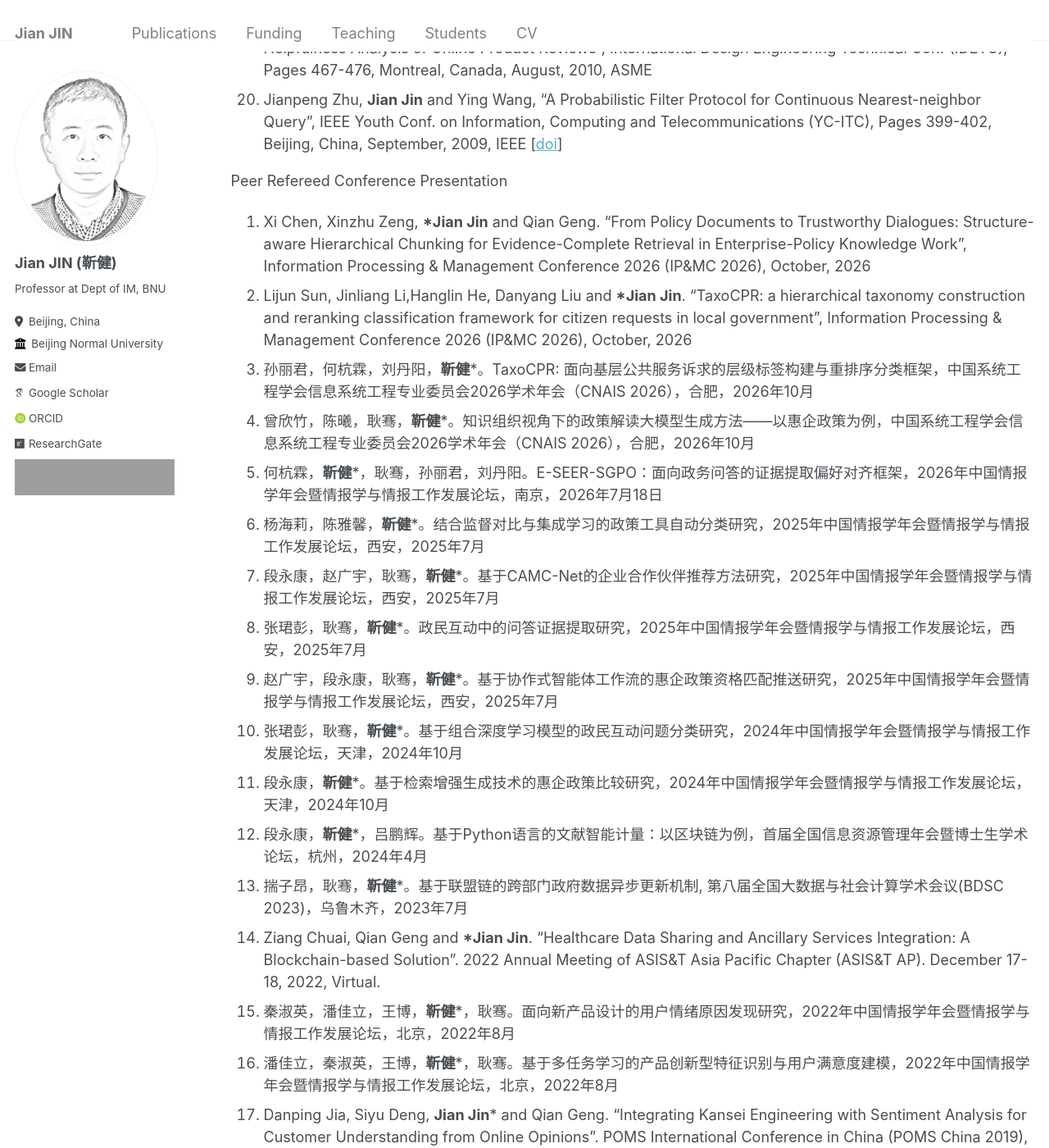
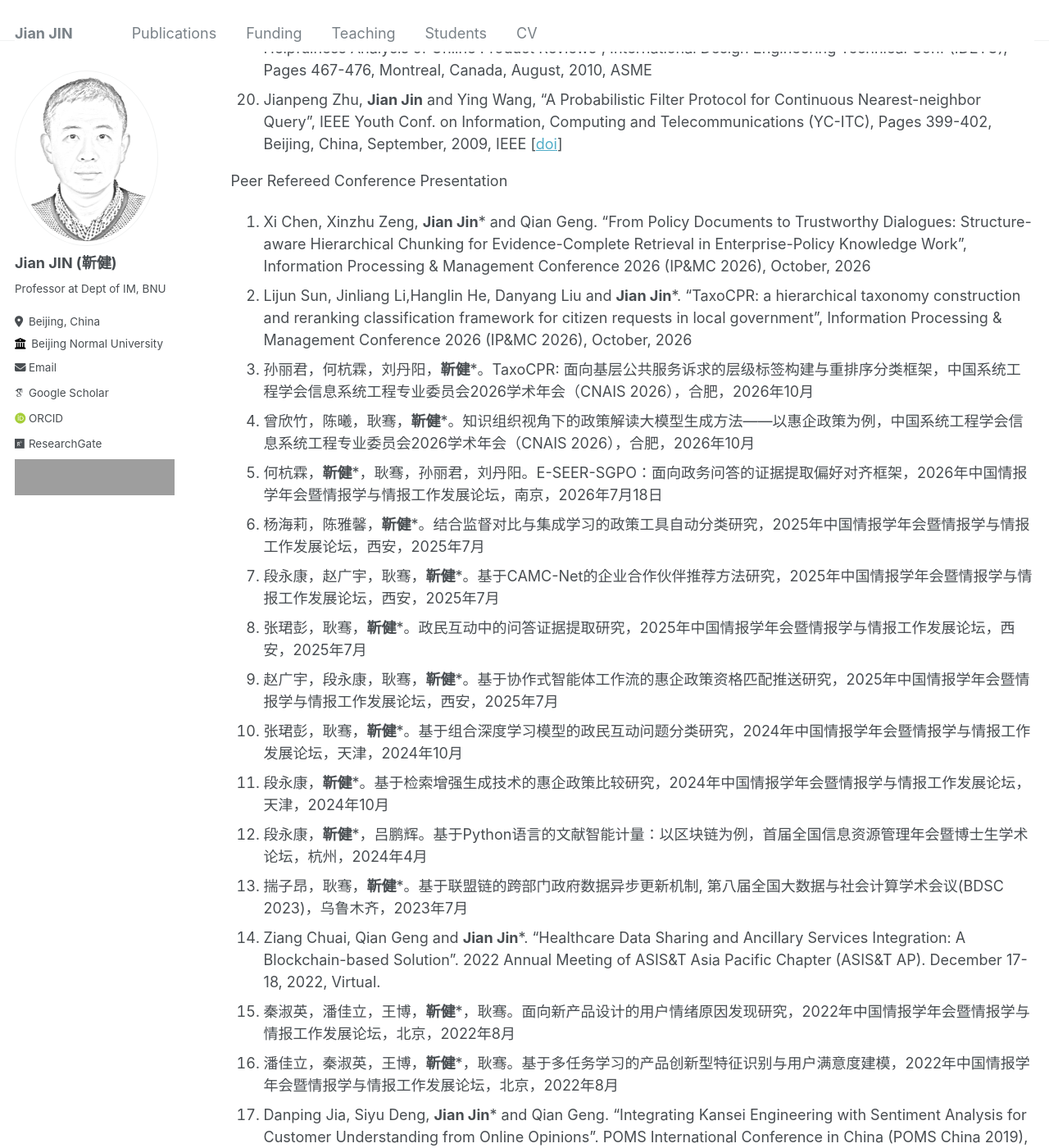
Before and after one commit to xjtujay/xjtujay.github.io, a Jekyll site: the page built from _pages/publications.md, in a window 1280 px wide and 1400 px high, scrolled down 6938 px. Shown: the whole window at 82% size. Built offline with Jekyll 4.4.1, drawn with Linux system fonts in a browser that asks for light colours; some web fonts are replaced; grey boxes are pictures that could not be loaded.

```diff
--- a/_pages/publications.md
+++ b/_pages/publications.md
@@ -109,8 +109,8 @@ Peer Refereed Conference Paper
 1.	Jianpeng Zhu, **Jian Jin** and Ying Wang, "A Probabilistic Filter Protocol for Continuous Nearest-neighbor Query", IEEE Youth Conf. on Information, Computing and Telecommunications (YC-ITC), Pages 399-402, Beijing, China, September, 2009, IEEE [[doi](https://doi.org/10.1109/YCICT.2009.5382333)]
 
 Peer Refereed Conference Presentation
-25.	Xi Chen, Xinzhu Zeng, ***Jian Jin** and Qian Geng. "From Policy Documents to Trustworthy Dialogues: Structure-aware Hierarchical Chunking for Evidence-Complete Retrieval in Enterprise-Policy Knowledge Work", Information Processing & Management Conference 2026 (IP&MC 2026), October, 2026
-24.	Lijun Sun, Jinliang Li,Hanglin He, Danyang Liu and ***Jian Jin**. "TaxoCPR: a hierarchical taxonomy construction and reranking classification framework for citizen requests in local government", Information Processing & Management Conference 2026 (IP&MC 2026), October, 2026
+25.	Xi Chen, Xinzhu Zeng, **Jian Jin*** and Qian Geng. "From Policy Documents to Trustworthy Dialogues: Structure-aware Hierarchical Chunking for Evidence-Complete Retrieval in Enterprise-Policy Knowledge Work", Information Processing & Management Conference 2026 (IP&MC 2026), October, 2026
+24.	Lijun Sun, Jinliang Li,Hanglin He, Danyang Liu and **Jian Jin***. "TaxoCPR: a hierarchical taxonomy construction and reranking classification framework for citizen requests in local government", Information Processing & Management Conference 2026 (IP&MC 2026), October, 2026
 23.	孙丽君，何杭霖，刘丹阳，**靳健***。TaxoCPR: 面向基层公共服务诉求的层级标签构建与重排序分类框架，中国系统工程学会信息系统工程专业委员会2026学术年会（CNAIS 2026），合肥，2026年10月
 22.	曾欣竹，陈曦，耿骞，**靳健***。知识组织视角下的政策解读大模型生成方法——以惠企政策为例，中国系统工程学会信息系统工程专业委员会2026学术年会（CNAIS 2026），合肥，2026年10月
 21.	何杭霖，**靳健***，耿骞，孙丽君，刘丹阳。E-SEER-SGPO：面向政务问答的证据提取偏好对齐框架，2026年中国情报学年会暨情报学与情报工作发展论坛，南京，2026年7月18日
@@ -122,7 +122,7 @@ Peer Refereed Conference Presentation
 15.	段永康，**靳健***。基于检索增强生成技术的惠企政策比较研究，2024年中国情报学年会暨情报学与情报工作发展论坛，天津，2024年10月
 14.	段永康，**靳健***，吕鹏辉。基于Python语言的文献智能计量：以区块链为例，首届全国信息资源管理年会暨博士生学术论坛，杭州，2024年4月
 13.	揣子昂，耿骞，**靳健***。基于联盟链的跨部门政府数据异步更新机制, 第八届全国大数据与社会计算学术会议(BDSC 2023)，乌鲁木齐，2023年7月
-12.	Ziang Chuai, Qian Geng and ***Jian Jin**. "Healthcare Data Sharing and Ancillary Services Integration: A Blockchain-based Solution". 2022 Annual Meeting of ASIS&T Asia Pacific Chapter (ASIS&T AP). December 17-18, 2022, Virtual.
+12.	Ziang Chuai, Qian Geng and **Jian Jin***. "Healthcare Data Sharing and Ancillary Services Integration: A Blockchain-based Solution". 2022 Annual Meeting of ASIS&T Asia Pacific Chapter (ASIS&T AP). December 17-18, 2022, Virtual.
 11.	秦淑英，潘佳立，王博，**靳健***，耿骞。面向新产品设计的用户情绪原因发现研究，2022年中国情报学年会暨情报学与情报工作发展论坛，北京，2022年8月
 10.	潘佳立，秦淑英，王博，**靳健***，耿骞。基于多任务学习的产品创新型特征识别与用户满意度建模，2022年中国情报学年会暨情报学与情报工作发展论坛，北京，2022年8月
 9.	Danping Jia, Siyu Deng, **Jian Jin*** and Qian Geng. "Integrating Kansei Engineering with Sentiment Analysis for Customer Understanding from Online Opinions". POMS International Conference in China (POMS China 2019), Tianjin, Jun 21-24, 2019
```
